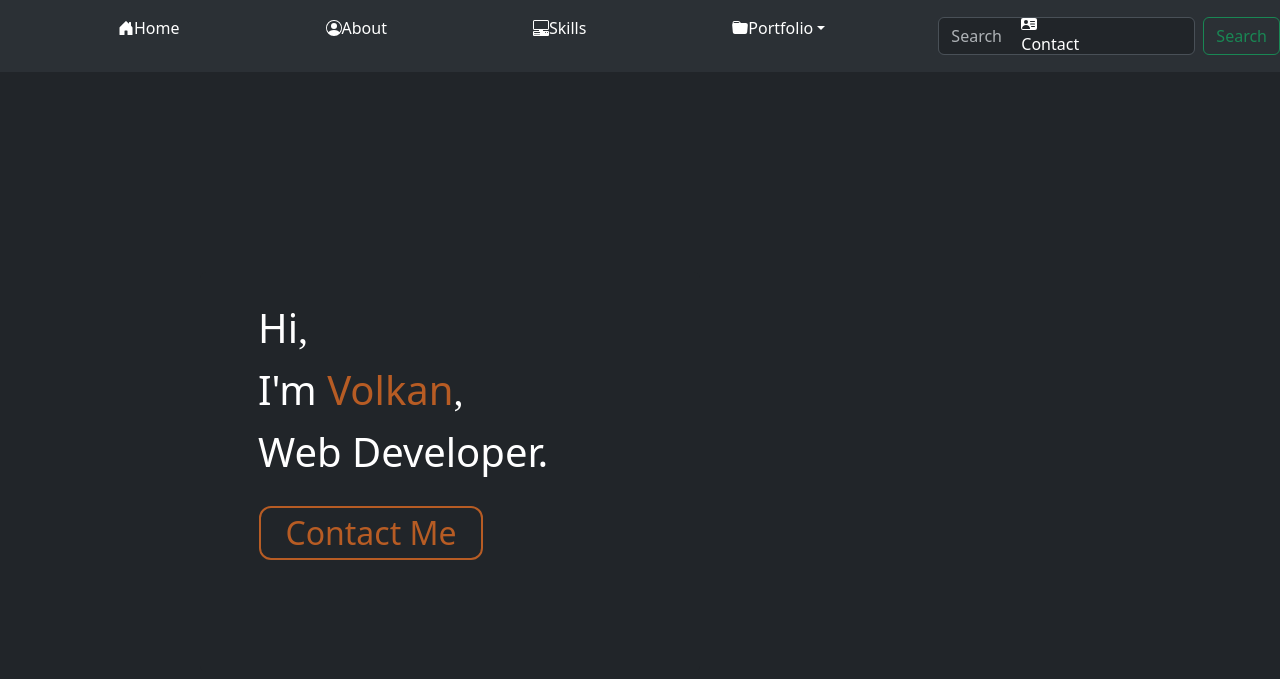
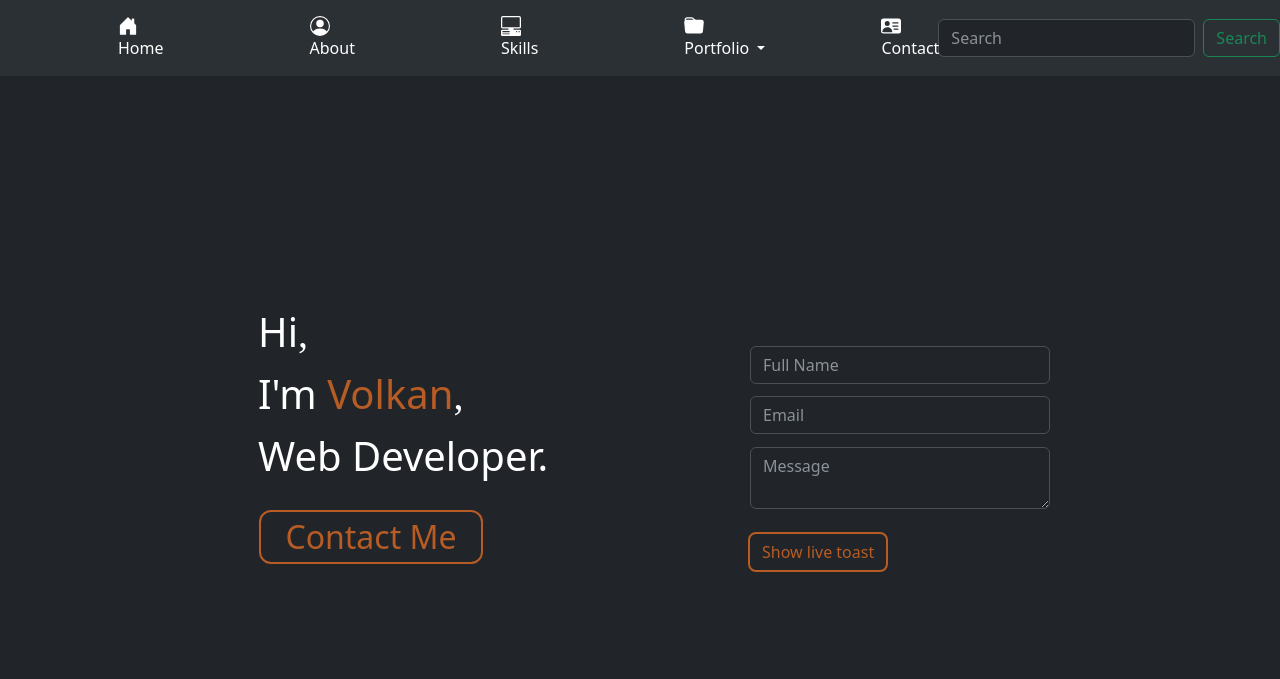
Before and after one commit to Volkan2617/volkanragiboglu.github.io, a website: page index.html in a window 1280 px wide. Drawn offline with nearby package versions, Linux system fonts and the light colour scheme.

Commit message:
Design and Function in HomeTab

```diff
--- a/index.html
+++ b/index.html
@@ -7,6 +7,7 @@
     <link href="https://cdn.jsdelivr.net/npm/bootstrap@5.3.1/dist/css/bootstrap.min.css" rel="stylesheet" integrity="sha384-4bw+/aepP/YC94hEpVNVgiZdgIC5+VKNBQNGCHeKRQN+PtmoHDEXuppvnDJzQIu9" crossorigin="anonymous">
     <link rel="stylesheet" href="https://cdnjs.cloudflare.com/ajax/libs/font-awesome/5.15.3/css/all.min.css" integrity="sha384-+Ga2s3BW5lMc5zj6OA4fFpR8/9bqDz4hoB7C7fW+8PZbfeP9hP2z6Qw5f5+I5k6W5" crossorigin="anonymous">
     <link href="https://cdn.jsdelivr.net/npm/bootstrap-icons@1.18.0/font/bootstrap-icons.css" rel="stylesheet">
+    <link rel="stylesheet" href="https://cdn.jsdelivr.net/npm/bootstrap@5.3.0/dist/css/bootstrap.min.css">
     <link rel="stylesheet" href="styles.css">
 </head>
   <body>
@@ -20,63 +21,62 @@
 <script src="https://maxcdn.bootstrapcdn.com/bootstrap/4.5.2/js/bootstrap.min.js"></script>
 <script src="https://cdn.jsdelivr.net/npm/bootstrap@5.3.1/dist/js/bootstrap.bundle.min.js" integrity="sha384-HwwvtgBNo3bZJJLYd8oVXjrBZt8cqVSpeBNS5n7C8IVInixGAoxmnlMuBnhbgrkm" crossorigin="anonymous"></script>
 <script src="https://ajax.googleapis.com/ajax/libs/jquery/3.5.1/jquery.min.js"></script>
-
     <script src="script.js"></script>
-
      <nav class="navbar navbar-expand-lg bg-body-tertiary">
             <ul class="navbar-nav me-auto mb-2 mb-lg-0">
               <li class="nav-item">
-                <a id="Home-Tab" class="nav-link active" aria-current="page" href="./index.html" style="display: flex; align-items: center;">
-                  <svg xmlns="http://www.w3.org/2000/svg" width="16" height="16" fill="currentColor" class="bi bi-house-door-fill" viewBox="0 0 16 16">
+                <a id="Home-Tab" class="nav-link active" aria-current="page" href="./index.html">
+                  <svg xmlns="http://www.w3.org/2000/svg" width="32" height="32" fill="currentColor" class="bi bi-house-door-fill" viewBox="0 0 16 16" style="display: flex; align-items: center; width: 20px; height: 20px;">
                     <path d="M6.5 14.5v-3.505c0-.245.25-.495.5-.495h2c.25 0 .5.25.5.5v3.5a.5.5 0 0 0 .5.5h4a.5.5 0 0 0 .5-.5v-7a.5.5 0 0 0-.146-.354L13 5.793V2.5a.5.5 0 0 0-.5-.5h-1a.5.5 0 0 0-.5.5v1.293L8.354 1.146a.5.5 0 0 0-.708 0l-6 6A.5.5 0 0 0 1.5 7.5v7a.5.5 0 0 0 .5.5h4a.5.5 0 0 0 .5-.5Z"/>
                   </svg>
-                  Home</a>
+                  Home
+                </a>
               </li>
 
               <li class="nav-item">
-                <a id="About-tab" class="nav-link active" aria-current="page" href="./AboutTab.html" style="display: flex; align-items: center;">
-                  <svg xmlns="http://www.w3.org/2000/svg" width="16" height="16" fill="currentColor" class="bi bi-person-circle" viewBox="0 0 16 16">
+                <a id="About-tab" class="nav-link active" aria-current="page" href="./AboutTab.html">
+                  <svg xmlns="http://www.w3.org/2000/svg" width="16" height="16" fill="currentColor" class="bi bi-person-circle" viewBox="0 0 16 16" style="display: flex; align-items: center; width: 20px; height: 20px;">
                     <path d="M11 6a3 3 0 1 1-6 0 3 3 0 0 1 6 0z"/>
                     <path fill-rule="evenodd" d="M0 8a8 8 0 1 1 16 0A8 8 0 0 1 0 8zm8-7a7 7 0 0 0-5.468 11.37C3.242 11.226 4.805 10 8 10s4.757 1.225 5.468 2.37A7 7 0 0 0 8 1z"/>
                   </svg>
                   About</a>
               </li>
               <li class="nav-item">
-                <a id="Skils-Tab" class="nav-link active" aria-current="page" href="./SkillsTab.html" style="display: flex; align-items: center;">
-                  <svg xmlns="http://www.w3.org/2000/svg" width="16" height="16" fill="currentColor" class="bi bi-pc-display-horizontal" viewBox="0 0 16 16">
+                <a id="Skils-Tab" class="nav-link active" aria-current="page" href="./SkillsTab.html">
+                  <svg xmlns="http://www.w3.org/2000/svg" width="16" height="16" fill="currentColor" class="bi bi-pc-display-horizontal" viewBox="0 0 16 16" style="display: flex; align-items: center; width: 20px; height: 20px;">
                     <path d="M1.5 0A1.5 1.5 0 0 0 0 1.5v7A1.5 1.5 0 0 0 1.5 10H6v1H1a1 1 0 0 0-1 1v3a1 1 0 0 0 1 1h14a1 1 0 0 0 1-1v-3a1 1 0 0 0-1-1h-5v-1h4.5A1.5 1.5 0 0 0 16 8.5v-7A1.5 1.5 0 0 0 14.5 0h-13Zm0 1h13a.5.5 0 0 1 .5.5v7a.5.5 0 0 1-.5.5h-13a.5.5 0 0 1-.5-.5v-7a.5.5 0 0 1 .5-.5ZM12 12.5a.5.5 0 1 1 1 0 .5.5 0 0 1-1 0Zm2 0a.5.5 0 1 1 1 0 .5.5 0 0 1-1 0ZM1.5 12h5a.5.5 0 0 1 0 1h-5a.5.5 0 0 1 0-1ZM1 14.25a.25.25 0 0 1 .25-.25h5.5a.25.25 0 1 1 0 .5h-5.5a.25.25 0 0 1-.25-.25Z"/>
                   </svg>
                   Skills</a>
               </li>
               <div class="dropdown">
-                <a class="nav-link dropdown-toggle active" href="#" id="navbarDropdown" role="button" data-bs-toggle="dropdown" aria-expanded="false" style="display: flex; align-items: center;">
-                  <svg xmlns="http://www.w3.org/2000/svg" width="16" height="16" fill="currentColor" class="bi bi-folder-fill" viewBox="0 0 16 16">
+                <a class="nav-link dropdown-toggle active" href="#" id="navbarDropdown" role="button" data-bs-toggle="dropdown" aria-expanded="false">
+                  <svg xmlns="http://www.w3.org/2000/svg" width="16" height="16" fill="currentColor" class="bi bi-folder-fill" viewBox="0 0 16 16" style="display: flex; align-items: center; width: 20px; height: 20px;">
                     <path d="M9.828 3h3.982a2 2 0 0 1 1.992 2.181l-.637 7A2 2 0 0 1 13.174 14H2.825a2 2 0 0 1-1.991-1.819l-.637-7a1.99 1.99 0 0 1 .342-1.31L.5 3a2 2 0 0 1 2-2h3.672a2 2 0 0 1 1.414.586l.828.828A2 2 0 0 0 9.828 3zm-8.322.12C1.72 3.042 1.95 3 2.19 3h5.396l-.707-.707A1 1 0 0 0 6.172 2H2.5a1 1 0 0 0-1 .981l.006.139z"/>
                   </svg>
                   Portfolio
                 </a>
                 <ul class="dropdown-menu">
-                  <li><a class="dropdown-item" href="#">Action</a></li>
-                  <li><a class="dropdown-item" href="#">Another action</a></li>
-                  <li><a class="dropdown-item" href="#">Something else here</a></li>
+                  <li><a class="dropdown-item" href="#" style="color: white;">Action</a></li>
+                  <li><a class="dropdown-item" href="#" style="color: white;">Another action</a></li>
+                  <li><a class="dropdown-item" href="#" style="color: white;">Something else here</a></li>
                 </ul>
               </div>
               <li class="nav-item">
                 <a id="Contact-Tab" class="nav-link active" aria-current="page" href="./ContactTab.html">
-                  <svg xmlns="http://www.w3.org/2000/svg" width="16" height="16" fill="currentColor" class="bi bi-person-vcard-fill" viewBox="0 0 16 16" style="display: flex; align-items: center;">
+                  <svg xmlns="http://www.w3.org/2000/svg" width="16" height="16" fill="currentColor" class="bi bi-person-vcard-fill" viewBox="0 0 16 16" style="display: flex; align-items: center; width: 20px; height: 20px;">
                     <path d="M0 4a2 2 0 0 1 2-2h12a2 2 0 0 1 2 2v8a2 2 0 0 1-2 2H2a2 2 0 0 1-2-2V4Zm9 1.5a.5.5 0 0 0 .5.5h4a.5.5 0 0 0 0-1h-4a.5.5 0 0 0-.5.5ZM9 8a.5.5 0 0 0 .5.5h4a.5.5 0 0 0 0-1h-4A.5.5 0 0 0 9 8Zm1 2.5a.5.5 0 0 0 .5.5h3a.5.5 0 0 0 0-1h-3a.5.5 0 0 0-.5.5Zm-1 2C9 10.567 7.21 9 5 9c-2.086 0-3.8 1.398-3.984 3.181A1 1 0 0 0 2 13h6.96c.026-.163.04-.33.04-.5ZM7 6a2 2 0 1 0-4 0 2 2 0 0 0 4 0Z"/>
                   </svg>
                   Contact</a>
               </li>
             </ul>
-             <form class="d-flex" role="search">
-              <input class="form-control me-2" type="search" placeholder="Search" aria-label="Search">
-              <button class="btn btn-outline-success" type="submit">Search</button>
-            </form>
+        <form id="Search-Bar" class="d-flex" role="search">
+          <input class="form-control me-2" type="search" placeholder="Search" aria-label="Search">
+          <button class="btn btn-outline-success" type="submit">Search</button>
+        </form>
           </div>
         </div>
       </nav>
-
+      <div id="searchResults"></div>
       <div id="Contact-Card" class="card border-primary mb-3">
         <div class="card-body text-primary">
           <div class="Home-Tab-Name">
@@ -91,5 +91,27 @@
         </div>
       </div>
       </div>
+      <form id="User-Input-Card">
+        <input id="User-Input1" type="text" class="form-control mb-3" placeholder="Full Name" style="color: white;">
+        <input id="User-Input2" type="email" class="form-control mb-3" placeholder="Email" style="color: white;">
+        <textarea id="User-Input3" class="form-control mb-3" placeholder="Message" style="color: white;"></textarea>
+      </form>
+      <button type="button" class="btn btn-primary custom-button" id="liveToastBtn" style="border: thin rgb(183, 92, 36); background-color: transparent; border-color: rgb(183, 92, 36);">Show live toast</button>
+    <div class="toast-container position-fixed bottom-0 end-0 p-3">
+      <div id="liveToast" class="toast" role="alert" aria-live="assertive" aria-atomic="true">
+        <div id="msg-box" class="toast-header">
+          <svg xmlns="http://www.w3.org/2000/svg" width="16" height="16" fill="white" class="bi bi-bell-fill" viewBox="0 0 16 16" style="display: flex; align-items: center; width: 20px; height: 20px;">
+            <path d="M8 16a2 2 0 0 0 2-2H6a2 2 0 0 0 2 2zm.995-14.901a1 1 0 1 0-1.99 0A5.002 5.002 0 0 0 3 6c0 1.098-.5 6-2 7h14c-1.5-1-2-5.902-2-7 0-2.42-1.72-4.44-4.005-4.901z"/>
+          </svg>
+          <strong class="me-auto" style="text-decoration: solid; color: rgba(255, 255, 255, 0.795);">From Volkan</strong>
+          <button type="button" class="btn-close" data-bs-dismiss="toast" aria-label="Close"></button>
+        </div>
+        <div class="toast-body" style="text-decoration: solid; color: white;">
+          Your message is submitted.
+        </div>
+      </div>
+    </div>
+
+
 </body>
 </html>
--- a/script.js
+++ b/script.js
@@ -1,13 +1,3 @@
-// function GeneralInfo() {
-//     var infoCard = document.getElementById("GeneralInfoCard");
-
-//     if (infoCard.style.display === "none" || infoCard.style.display === "") {
-//       infoCard.style.display = "block";
-//     } else {
-//       infoCard.style.display = "none";
-//     }
-//   }
-
 // JavaScript to handle tab switching and scrolling
 document.addEventListener("DOMContentLoaded", function () {
     const listItems = document.querySelectorAll(".list-group-item");
@@ -30,3 +20,21 @@ document.addEventListener("DOMContentLoaded", function () {
       });
     });
   });
+
+  document.addEventListener("DOMContentLoaded", function () {
+    // Get the button element
+    const toastTrigger = document.getElementById('liveToastBtn');
+
+    // Get the toast element
+    const toastLiveExample = document.getElementById('liveToast');
+
+    if (toastTrigger) {
+        // Create or get the Bootstrap toast instance
+        const toastBootstrap = new bootstrap.Toast(toastLiveExample);
+
+        // Add a click event listener to show the toast when the button is clicked
+        toastTrigger.addEventListener('click', () => {
+            toastBootstrap.show();
+        });
+    }
+});
--- a/styles.css
+++ b/styles.css
@@ -171,3 +171,90 @@
   max-height: 200px; /* Set a fixed maximum height for the card container */
   overflow-y: scroll; /* Enable vertical scrolling */
 }
+
+#Contact-Tab{
+  left: 100px;
+}
+
+#User-Input1{
+  position: fixed;
+  left: 750px;
+  bottom: 400px;
+  width: 300px;
+}
+
+#User-Input2{
+  position: fixed;
+  left: 750px;
+  bottom: 350px;
+  width: 300px;
+}
+
+#User-Input3{
+  position: fixed;
+  left: 750px;
+  bottom: 275px;
+  width: 300px;
+  resize: vertical;
+}
+
+#liveToastBtn{
+  position: fixed;
+  left: 750px;
+  bottom: 230px;
+}
+
+.dropdown:hover .nav-link {
+  position: relative;
+}
+
+.dropdown .nav-link::before {
+  content: '';
+  position: absolute;
+  width: 100%;
+  height: 2px;
+  bottom: 0;
+  left: 0;
+  background-color: #ffffff; /* Change this to your desired underline color */
+  transform-origin: bottom right;
+  transform: scaleX(0);
+  transition: transform 0.3s ease-in-out;
+}
+
+.dropdown:hover .nav-link::before {
+  transform-origin: bottom left;
+  transform: scaleX(1);
+}
+
+.custom-button {
+  color: rgb(183, 92, 36);
+  transition: all 500ms;
+  position: relative;
+  overflow: hidden;
+  outline: 2px solid rgb(183, 92, 36);
+}
+
+.custom-button:hover {
+  color: #ffffff !important; /* Force the text color to white */
+  transform: scale(1.05);
+  outline: 2px solid rgb(183, 92, 36);
+  box-shadow: 2px 3px 10px -2px #ff6f69;
+}
+
+.custom-button::before {
+  content: "";
+  position: absolute;
+  left: -50px;
+  top: 0;
+  width: 0;
+  height: 100%;
+  background-color: rgb(183, 92, 36);
+  transform: skewX(45deg);
+  z-index: -1;
+  transition: width 500ms;
+}
+
+.custom-button:hover::before {
+  width: 200%;
+  background-color: none;
+}
```
Also changed, not shown: AboutTab.html (+18 -17 lines), ContactTab.html (+18 -17 lines), SkillsTab.html (+18 -17 lines).
